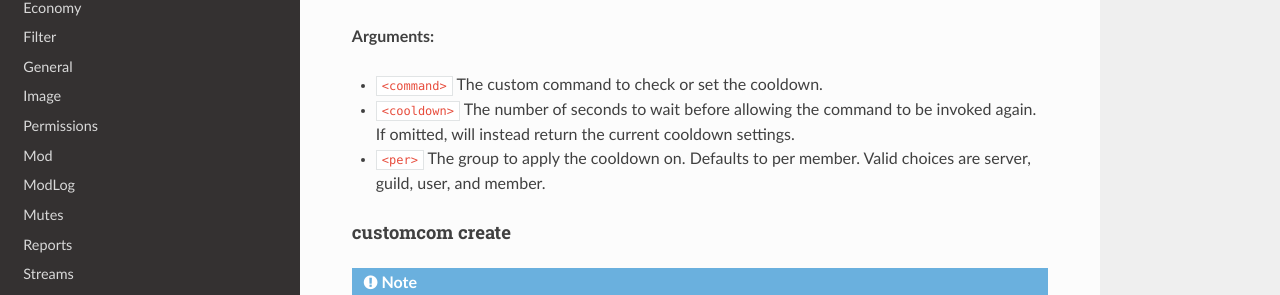
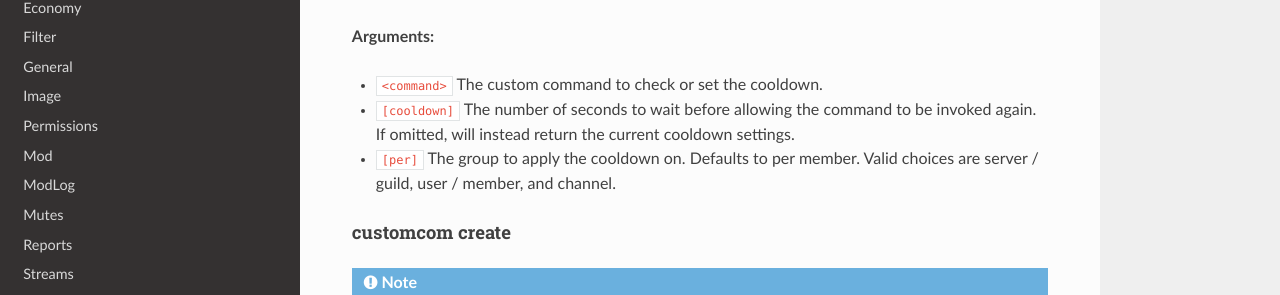
Before and after one commit to Renirous/Red-DiscordBot, a Sphinx documentation site: the page built from docs/cog_guides/customcommands.rst, in a window 1280 px wide and 900 px high, scrolled down 1448 px. Shown: the part 156-451 px from the top of the window. Built offline with Sphinx 7.4.7 and the Read the Docs theme 2.0.0, drawn with Linux system fonts in a browser that asks for light colours; pages that are not in the unit, such as notebooks, are missing from menus; the version number is read from the project's files by our own code.

Commit message:
[CustomCom] Fix [p]cc cooldown docstring & docs (#5914)

```diff
--- a/docs/cog_guides/customcommands.rst
+++ b/docs/cog_guides/customcommands.rst
@@ -80,8 +80,8 @@ Examples:
 **Arguments:**
 
 - ``<command>`` The custom command to check or set the cooldown.
-- ``<cooldown>`` The number of seconds to wait before allowing the command to be invoked again. If omitted, will instead return the current cooldown settings.
-- ``<per>`` The group to apply the cooldown on. Defaults to per member. Valid choices are server, guild, user, and member.
+- ``[cooldown]`` The number of seconds to wait before allowing the command to be invoked again. If omitted, will instead return the current cooldown settings.
+- ``[per]`` The group to apply the cooldown on. Defaults to per member. Valid choices are server / guild, user / member, and channel.
 
 .. _customcommands-command-customcom-create:
 
```
Also changed, not shown: 1 other file.
